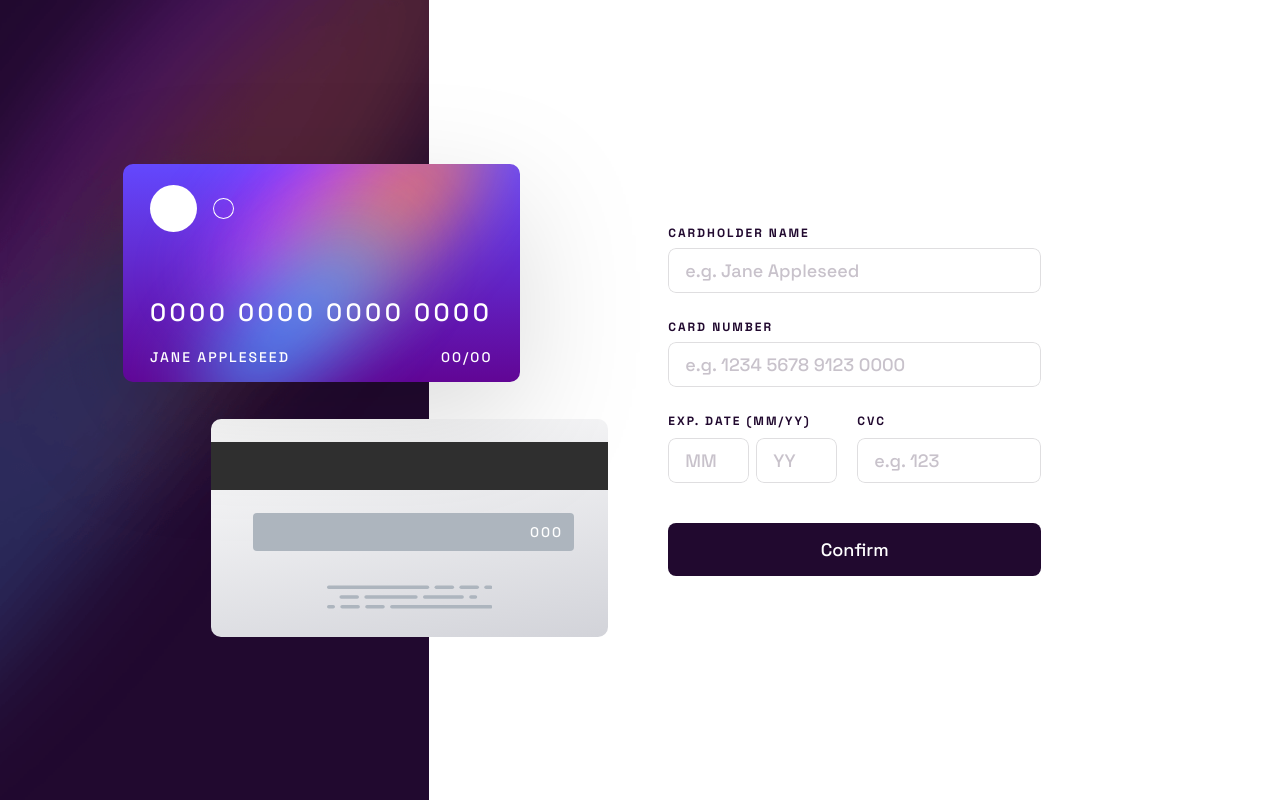
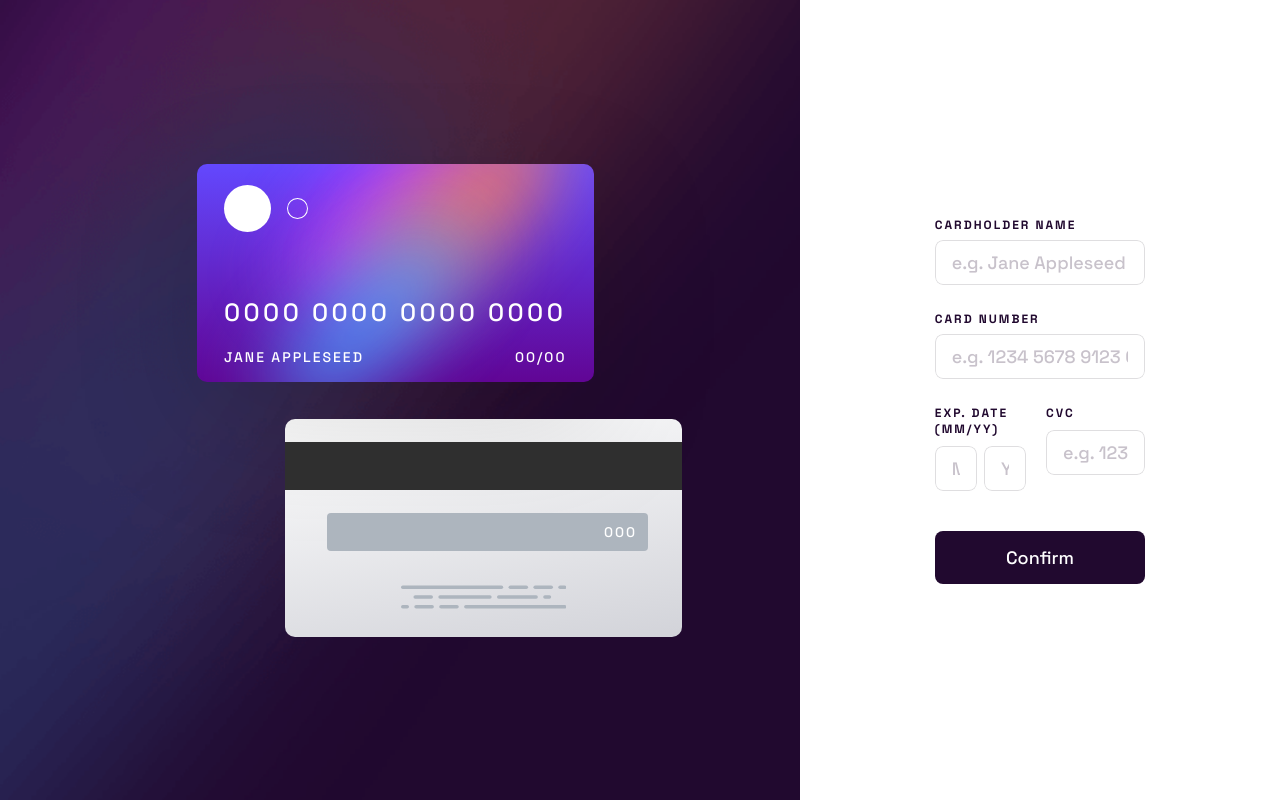
Before and after one commit to okeke-ugochukwu/Frontend_mentor_challenge_interactive_card_details_form, a plain HTML site: page index.html in a window 1280 px wide. Drawn offline with Linux system fonts and the light colour scheme.

Commit message:
Hotfix: Details

```diff
--- a/scss/style.scss
+++ b/scss/style.scss
@@ -86,6 +86,7 @@ input.btn {
    @include laps {
       width: 350px;
       height: 100%;
+      min-width: 100vh;
       max-height: unset;
       display: flex;
       align-items: center;
```
Also changed, not shown: css/style.css.
